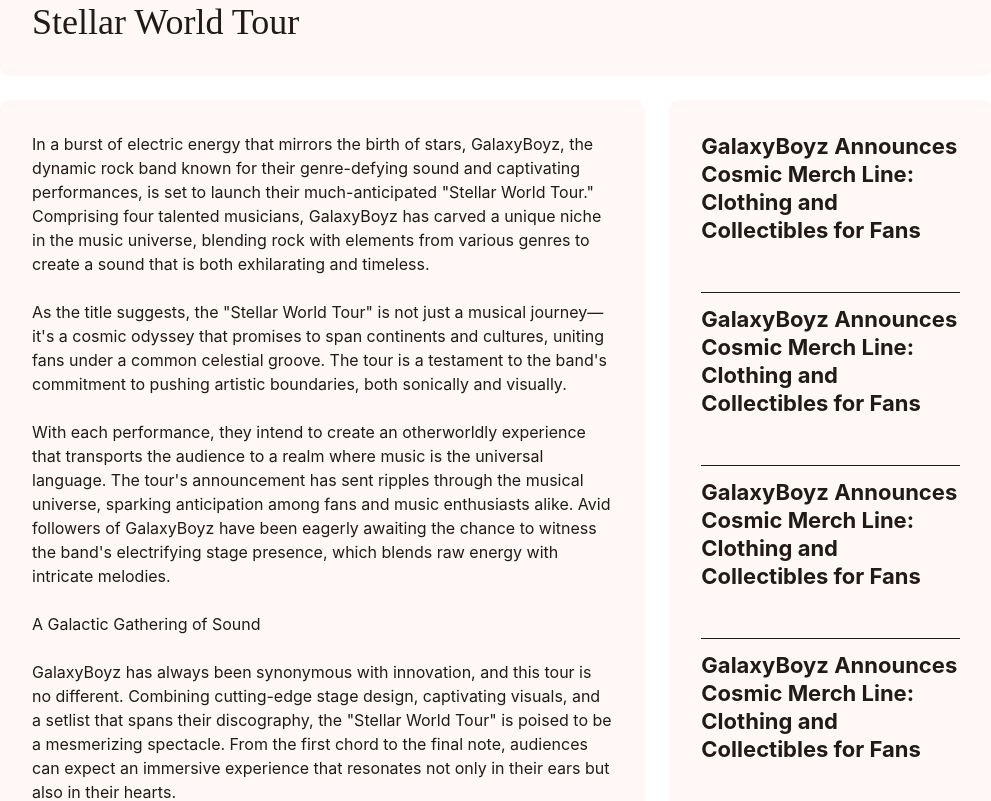
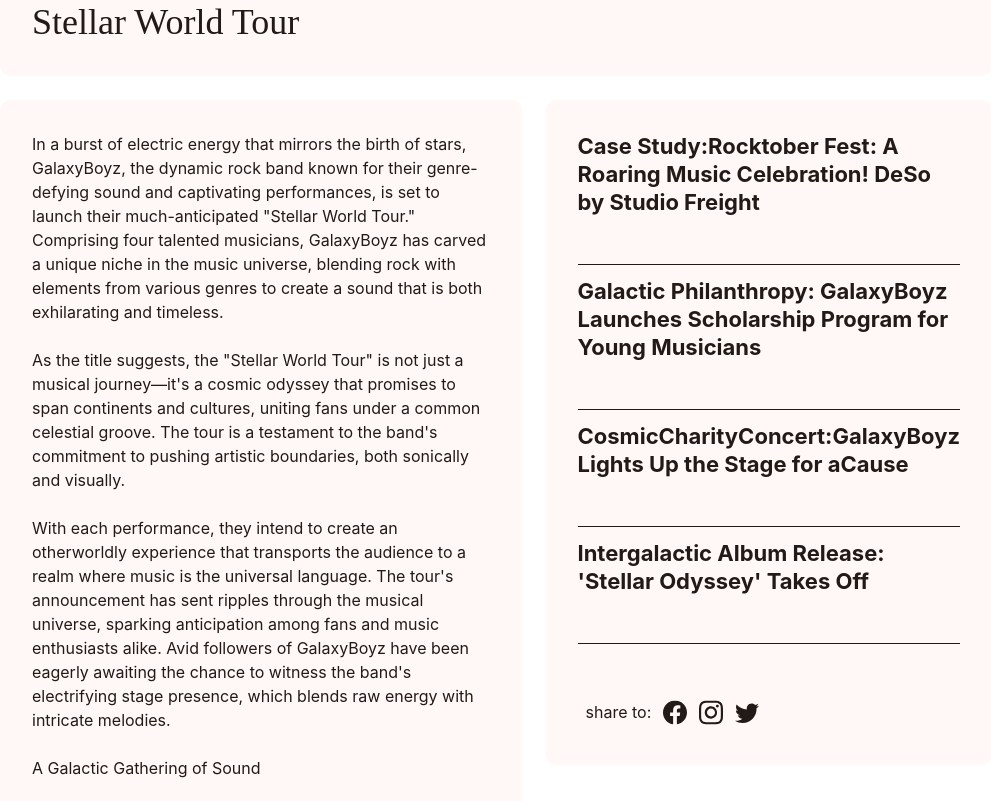
Before and after one commit to vvayHuang/galaxyBoyzV3, a Vue app: page /news/post in a window 1280 px wide. Shown: the part 1040-1841 px from the top of the page, without its empty margins (144-1135 px from the left). Built offline with nearby package versions, Linux system fonts and the light colour scheme; a web font is replaced by a local one.

Commit message:
fix: news pages

```diff
--- a/src/components/cardNews.vue
+++ b/src/components/cardNews.vue
@@ -1,5 +1,5 @@
 <script setup>
-import { defineProps } from 'vue';
+import { defineProps } from "vue";
 import news from "@/data/news";
 
 const props = defineProps({
@@ -7,14 +7,18 @@ const props = defineProps({
     type: Number,
     default: null, // 預設顯示所有資料
   },
+  newsData: {
+    type: Array,
+    required: true,
+  },
 });
 
 // 使用 limit prop 限制顯示的項目
-const displayedNews = props.limit ? news.slice(0, props.limit) : news;
+const displayedNews = props.limit ? props.newsData.slice(0, props.limit) : props.newsData;
 </script>
 <template>
   <li v-for="news in displayedNews" :key="news.id">
-      <div class="rounded overflow-hidden">
+    <div class="rounded overflow-hidden flex flex-col h-full">
       <div class="h-[393px]">
         <img
           class="w-full h-full object-cover"
@@ -22,13 +26,17 @@ const displayedNews = props.limit ? news.slice(0, props.limit) : news;
           :alt="news.imageAlt"
         />
       </div>
-        <div class="bg-surface lg:p-8 p-4">
-          <h3 class="text-title-1 font-body font-bold xl:h-[84px] mb-2">
+      <div class="bg-surface xl:p-8 md:p-4 p-2 h-full">
+        <h3
+          class="xl:text-title-1 font-body font-bold xl:h-[84px] mb-2 line-clamp-2 leading-relaxed"
+        >
           {{ news.title }}
         </h3>
         <p class="text-body-2 text-surface-on mb-2">{{ news.date }}</p>
-          <p class="text-body-1 text-surface-on mb-2 truncate overflow-hidden">{{ news.caption }}</p>
-          <a :href="news.href">read</a>
+        <p class="text-body-1 text-surface-on mb-2 truncate overflow-hidden">
+          {{ news.caption }}
+        </p>
+        <a :href="news.href" class="text-body-2 xl:text-body-1">read</a>
       </div>
     </div>
   </li>
--- a/src/data/news.js
+++ b/src/data/news.js
@@ -1,6 +1,15 @@
 const news = [
   {
     id: 1,
+    title: "GalaxyBoyz Launches Stellar World Tour",
+    date:"December 31, 2023",
+    caption:"Rocking Across the Cosmos: GalaxyBoyz Unleashes Their Stellar World Tour",
+    imageSrc: "https://github.com/vvayHuang/galaxyBoyzV3/blob/main/public/images/news/news-1.png?raw=true",
+    imageAlt: "GalaxyBoyz Launches Stellar World Tour",
+    href: "#",
+  },
+  {
+    id: 2,
     title: "Case Study:Rocktober Fest: A Roaring Music Celebration! DeSo by Studio Freight",
     date:"December 31, 2023",
     caption:"DeSo came to us with their mission to disrupt the landscape of social media. An ambition we were happy to bring to life in their new website as we strive to push...",
@@ -9,7 +18,7 @@ const news = [
     href: "#",
   },
   {
-    id: 2,
+    id: 3,
     title: "Galactic Philanthropy: GalaxyBoyz Launches Scholarship Program for Young Musicians",
     date:"December 13, 2023",
     caption:"Expanding their impact beyond the music, GalaxyBoyz has launched a scholarship program to support and nurture the next generation of young musicians. This initiative aims to inspire budding talents to pursue their dreams, ensuring that the universe of music continues to expand and thrive.",
@@ -18,7 +27,7 @@ const news = [
     href: "#",
   },
   {
-    id: 3,
+    id: 4,
     title: "CosmicCharityConcert:GalaxyBoyz Lights Up the Stage for aCause",
     date:"December 12, 2023",
     caption:"Harnessing their positive energy for a greater good, GalaxyBoyz is set to illuminate a charitable event with their electrifying performance. The band’s dedication to making a difference through their music will shine as they take the stage, using their cosmic tunes to raise funds and awareness for a worthy cause.",
@@ -27,7 +36,7 @@ const news = [
     href: "#",
   },
   {
-    id: 4,
+    id: 5,
     title: "Intergalactic Album Release: 'Stellar Odyssey' Takes Off",
     date:"December 7, 2023",
     caption:"The wait is over! GalaxyBoyz’s highly anticipated album ‘Stellar Odyssey’ has finally hit the airwaves, inviting listeners on a breathtaking sonic journey through the cosmos. With tracks that range from ethereal ballads to pulsating anthems, the album explores the vast spectrum of human emotions, making it a celestial addition to any music lover’s collection.",
@@ -37,7 +46,7 @@ const news = [
     href: "#",
   },
   {
-    id: 5,
+    id: 6,
     title: "GalaxyBoyz Takes Center Stage at Music Awards Gala",
     date:"December 8, 2023",
     caption:"Amidst the stars of the music world, GalaxyBoyz is poised to take center stage at a prestigious music awards gala. With their undeniable talent and unique blend of genres, their performance is expected to be a highlight of the event, solidifying their place among the brightest stars in the industry.",
@@ -46,7 +55,7 @@ const news = [
     href: "#",
   },
   {
-    id: 6,
+    id: 7,
     title: "Interactive Universe: GalaxyBoyz Launches Music Video Contest for Fans",
     date:"November 1, 2023",
     caption:"GalaxyBoyz is taking fan engagement to the next level with their latest initiative: the “Interactive Universe” music video contest. Fans are invited to create their own music videos for the band’s hit single, “Stellar Resonance.” This contest offers a unique opportunity for fans to showcase their creativity while connecting with the band on a deeper level. The band will personally review the entries and select the top three winners, who will receive exclusive GalaxyBoyz merchandise and a chance to have their video featured on the band’s official channels. Whether you’re a seasoned videographer or a passionate fan with a smartphone, this is your chance to shine and become a part of the GalaxyBoyz universe. Get creative, let your imagination run wild, and show the world your vision of “Stellar Resonance”!",
@@ -55,7 +64,7 @@ const news = [
     href: "#",
   },
   {
-    id: 7,
+    id: 8,
     title: "Galactic Grooves: GalaxyBoyz Set to Headline Major Music Festival",
     date:"October 1, 2023",
     caption:"Music enthusiasts are in for a treat as GalaxyBoyz is unveiled as the headlining act for a prominent music festival. With their reputation for delivering electrifying performances that blend genres and ignite dance floors, the festival is primed for a night of musical magic that will leave attendees with a memory to last a lifetime.”!",
@@ -64,7 +73,7 @@ const news = [
     href: "#",
   },
   {
-    id: 8,
+    id: 9,
     title: "GalaxyBoyz Announces Cosmic Merch Line: Clothing and Collectibles for Fans",
     date:"October 1, 2023",
     caption:"Fans can now immerse themselves in the cosmic vibes of GalaxyBoyz with their newly unveiled merchandise line. From galactic-inspired clothing to unique collectibles, the merchandise promises to let fans wear their love for the band with pride, carrying a piece of the cosmic energy with them.”!",
@@ -73,7 +82,7 @@ const news = [
     href: "#",
   },
   {
-    id: 9,
+    id: 10,
     title: "Starlit Collaboration:GalaxyBoyz Teams Up with Celestial Vocalist",
     date:"Jul 6, 2023",
     caption:"Prepare for a celestial duet as GalaxyBoyz announces a collaboration with a renowned celestial vocalist. This musical union promises to create a unique blend of ethereal and earthly voices that will resonate across galaxies. Fans are eagerly awaiting the ethereal symphony that will emerge from this cosmic partnership.”!",
--- a/src/section/merchSection.vue
+++ b/src/section/merchSection.vue
@@ -6,7 +6,7 @@ import SectionText from "../components/sectionText.vue";
 </script>
 
 <template>
-  <section class="bg-[#E56E31] py-20 flex flex-col">
+  <section class="bg-[#E56E31] lg:h-[1117px] py-20 flex flex-col justify-center">
     <Carousel class="hidden lg:block" />
     <div class="container flex flex-col justify-center order-1 md:order-2">
       <SectionText
--- a/src/section/musicSection.vue
+++ b/src/section/musicSection.vue
@@ -10,6 +10,7 @@ import SectionText from '../components/sectionText.vue';
     <div class="container">
      <SectionText mainTitle="music" :main-title-style="['text-surface-on-inverse','dark:text-surface-on']"/>
       <div class="text-center text-surface-on-inverse dark:text-surface-on mb-6">
+        <span>Browse curated music</span>
         <RouterLink to="/release"><Buttons text="view more" :class="['btn-text']" :showIcon="true"/></RouterLink>
       </div>
       <div class="justify-center items-center flex">
--- a/src/section/newsSection.vue
+++ b/src/section/newsSection.vue
@@ -2,16 +2,17 @@
 import SectionText from "../components/sectionText.vue";
 import Buttons from "../components/buttons.vue";
 import CardNews from "../components/cardNews.vue";
+import newsData from "@/data/news";
 </script>
 <template>
   <section class="py-20">
     <div class="container flex flex-col justify-center h-full">
       <SectionText mainTitle="news" />
       <ul class="grid lg:grid-cols-3 md:grid-cols-2 grid-cols-1 gap-6 mb-6">
-        <CardNews :limit="3" />
+        <CardNews  :newsData="newsData.slice(1,4)" />
       </ul>
       <div class="text-center mb-6">
-        <span class="me-2">Browse specially curated products</span
+        <span class="me-2">Check out all news</span
         ><RouterLink to="/news"
           ><Buttons text=" view more" :class="['btn-text']" :showIcon="true"
         /></RouterLink>
--- a/src/section/showSection.vue
+++ b/src/section/showSection.vue
@@ -12,7 +12,7 @@ import listItemShow from "../components/listItemShow.vue";
         <listItemShow :limit="4" :textStyle="['text-surface-on-inverse','dark:text-surface-on']"/>
       </ul>
       <div class="text-center text-surface-on-inverse dark:text-surface-on">
-        <span class="me-2">Browse specially curated shows</span
+        <span class="me-2">Check out all shows</span
         ><RouterLink to="/shows"><Buttons text="view more" :class="['btn-text']" :showIcon="true"/></RouterLink>
       </div>
     </div>
--- a/src/views/pages/Post.vue
+++ b/src/views/pages/Post.vue
@@ -2,6 +2,7 @@
 import facebook from "../../components/icons/facebook.vue"
 import instagram from "../../components/icons/instagram.vue"
 import twitter from "../../components/icons/twitter.vue"
+import newsData from "../../data/news";
 </script>
 <template>
   <section class="md:py-8 pb-4">
@@ -110,28 +111,9 @@ import twitter from "../../components/icons/twitter.vue"
           <div class="md:p-8 p-4 bg-surface rounded">
             <nav class="mb-12">
               <ul class="flex flex-col gap-3">
-                <li class="pb-12 border-b">
-                  <a href="#" class="text-title-1 font-bold"
-                    >GalaxyBoyz Announces Cosmic Merch Line: Clothing and
-                    Collectibles for Fans</a
-                  >
-                </li>
-                <li class="pb-12 border-b">
-                  <a href="#" class="text-title-1 font-bold"
-                    >GalaxyBoyz Announces Cosmic Merch Line: Clothing and
-                    Collectibles for Fans</a
-                  >
-                </li>
-                <li class="pb-12 border-b">
-                  <a href="#" class="text-title-1 font-bold"
-                    >GalaxyBoyz Announces Cosmic Merch Line: Clothing and
-                    Collectibles for Fans</a
-                  >
-                </li>
-                <li class="pb-12 border-b">
-                  <a href="#" class="text-title-1 font-bold"
-                    >GalaxyBoyz Announces Cosmic Merch Line: Clothing and
-                    Collectibles for Fans</a
+                <li v-for="news in newsData.slice(1,5)" :key="news.id" class="pb-12 border-b">
+                  <RouterLink :to="news.href" class="text-title-1 font-bold"
+                    >{{ news.title}}</RouterLink
                   >
                 </li>
               </ul>
```
Also changed, not shown: src/section/heroSection.vue (+11 -6 lines), src/views/pages/News.vue (+10 -5 lines). Lines whose indentation alone changed are shown as unchanged.
